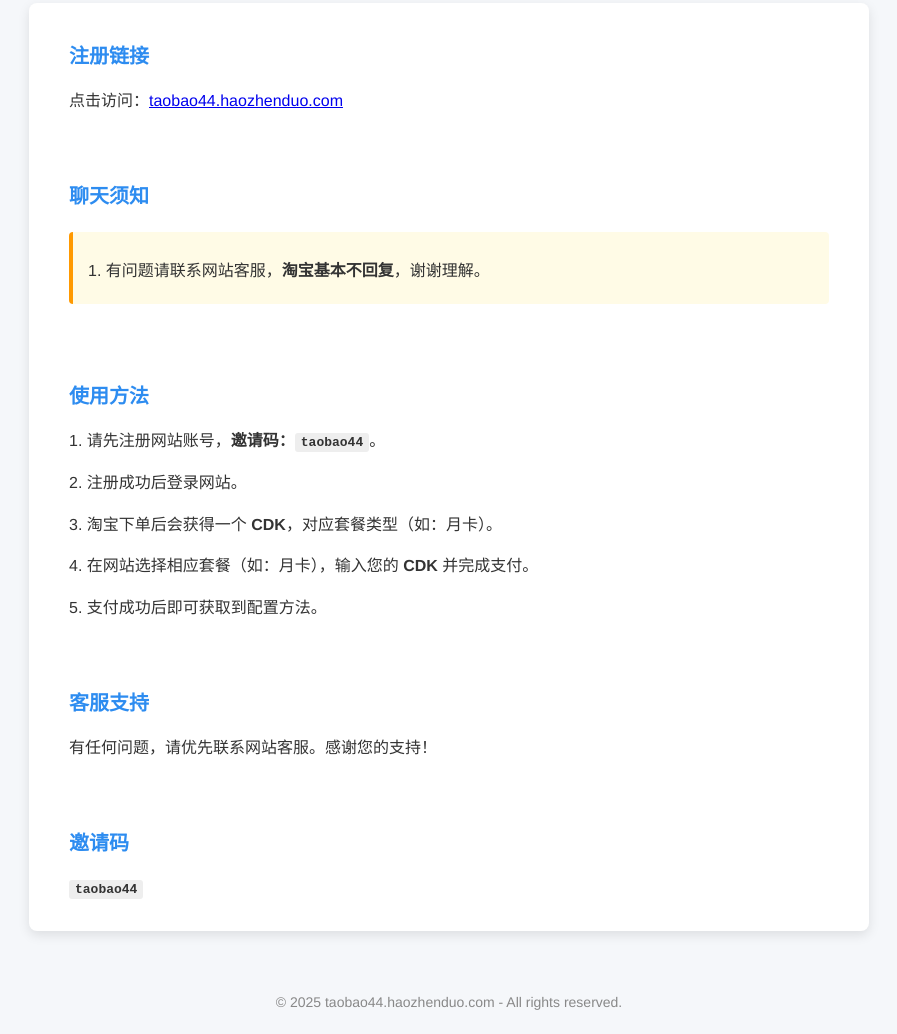
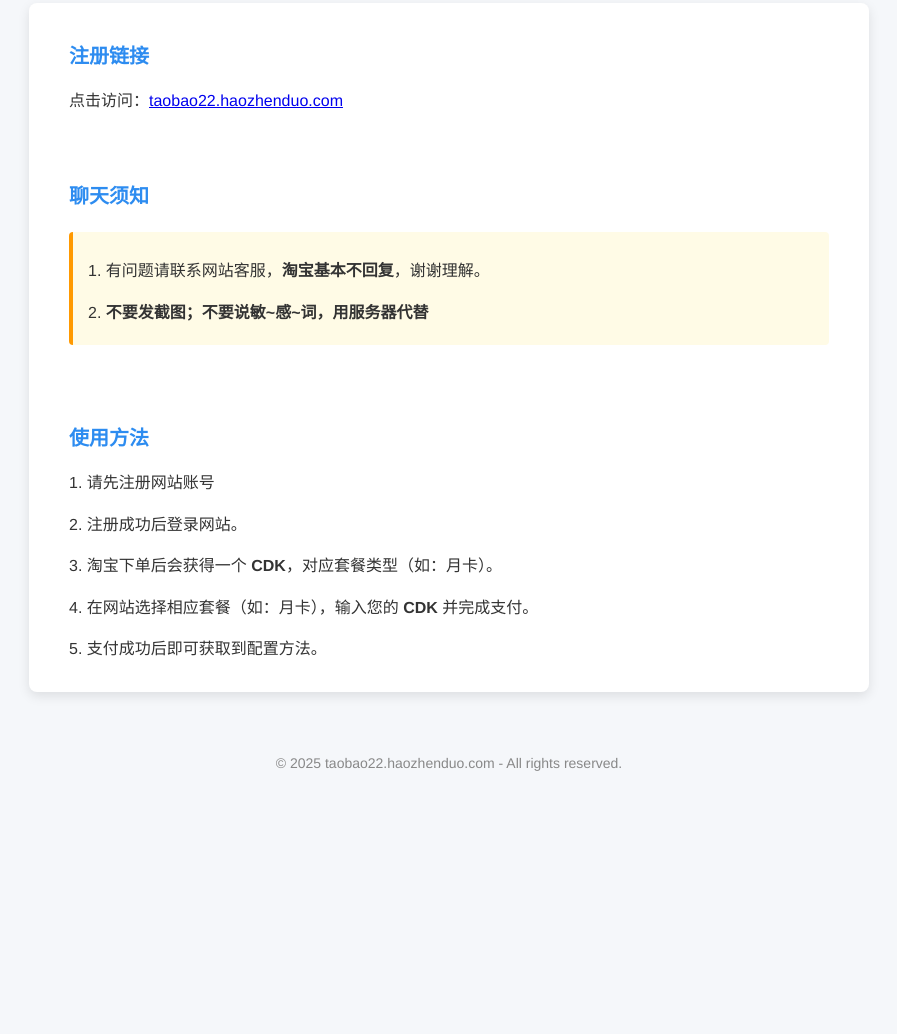
Before and after one commit to taobao22/taobao22.github.io, a plain HTML site: page index.html in a window 1280 px wide. Shown: the part 115-1149 px from the top of the page, without its empty margins (191-1088 px from the left). After the commit the page ends 909 px from the top, so only its background shows below. Drawn offline with Linux system fonts and the light colour scheme.

Commit message:
Update index.html

```diff
--- a/index.html
+++ b/index.html
@@ -1,11 +1,9 @@
-
-
 <!DOCTYPE html>
 <html lang="zh">
 <head>
   <meta charset="UTF-8">
   <meta name="viewport" content="width=device-width, initial-scale=1">
-  <title>注册与使用说明 - taobao22.haozhenduo.com</title>
+  <title>淘宝cdk注册与使用说明 - taobao22.haozhenduo.com</title>
   <style>
     body {
       margin: 0;
@@ -83,7 +81,7 @@
     <div class="section">
       <h2>注册链接</h2>
       <p>
-        点击访问：<a href="http://taobao44.haozhenduo.com" target="_blank">taobao44.haozhenduo.com</a>
+        点击访问：<a href="http://taobao22.haozhenduo.com" target="_blank">taobao22.haozhenduo.com</a>
       </p>
     </div>
 
@@ -91,31 +89,26 @@
       <h2>聊天须知</h2>
       <div class="important">
         <p>1. 有问题请联系网站客服，<strong>淘宝基本不回复</strong>，谢谢理解。</p>
+        <p>2. <strong>不要发截图；不要说敏~感~词，用服务器代替 </strong></p>
       </div>
     </div>
 
     <div class="section">
       <h2>使用方法</h2>
-      <p>1. 请先注册网站账号，<strong>邀请码：<span class="code">taobao44</span></strong>。</p>
+      <p>1. 请先注册网站账号</p>
       <p>2. 注册成功后登录网站。</p>
       <p>3. 淘宝下单后会获得一个 <strong>CDK</strong>，对应套餐类型（如：月卡）。</p>
       <p>4. 在网站选择相应套餐（如：月卡），输入您的 <strong>CDK</strong> 并完成支付。</p>
       <p>5. 支付成功后即可获取到配置方法。</p>
     </div>
 
-    <div class="section">
-      <h2>客服支持</h2>
-      <p>有任何问题，请优先联系网站客服。感谢您的支持！</p>
-    </div>
 
-    <div class="section">
-      <h2>邀请码</h2>
-      <p><strong class="code">taobao44</strong></p>
-    </div>
+
+
   </div>
 
   <footer>
-    &copy; 2025 taobao44.haozhenduo.com - All rights reserved.
+    &copy; 2025 taobao22.haozhenduo.com - All rights reserved.
   </footer>
 
 </body>
```
